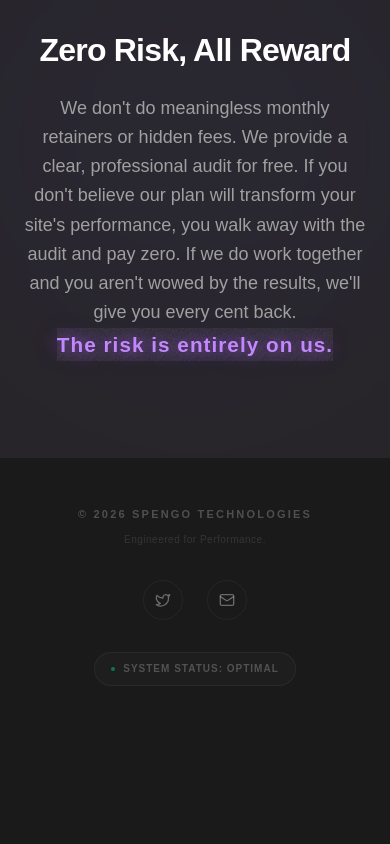
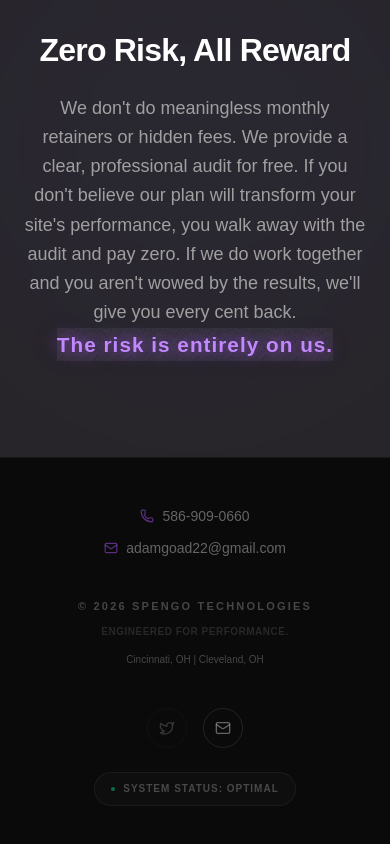
Before and after one commit to Agoad1/spengowebsite, a Next.js app: page / in a window 390 px wide. Shown: the part 7285-8129 px from the top of the page. Before the commit the page ends 8019 px from the top, so only its background shows below. Built offline with nearby package versions, Linux system fonts and the light colour scheme; no server answers.

Commit message:
location change

```diff
--- a/src/components/Footer.tsx
+++ b/src/components/Footer.tsx
@@ -1,38 +1,59 @@
 "use client";
 
-import { Twitter, Mail } from 'lucide-react';
+import { Twitter, Mail, Phone } from 'lucide-react';
 
 export default function Footer() {
   return (
-    <footer className="border-t border-white/5 py-12 bg-bg relative z-10">
-      <div className="max-w-7xl mx-auto px-6 flex flex-col sm:flex-row items-center justify-between gap-8">
-        <div className="flex flex-col items-center sm:items-start gap-2">
+    <footer className="border-t border-white/5 py-12 bg-[#0a0a0a] relative z-10 font-jakarta">
+      <div className="max-w-7xl mx-auto px-6 flex flex-col md:flex-row items-center justify-between gap-10">
+
+        {/* Left Side: Identity & Location */}
+        <div className="flex flex-col items-center md:items-start gap-2 text-center md:text-left order-2 md:order-1">
           <p className="text-muted/40 text-[11px] font-bold uppercase tracking-[0.2em]">&copy; 2026 Spengo Technologies</p>
-          <p className="text-muted/20 text-[10px] tracking-wider">Engineered for Performance.</p>
+          <p className="text-muted/20 text-[10px] tracking-wider uppercase font-semibold">Engineered for Performance.</p>
+          <p className="text-muted/40 text-[10px] font-medium mt-1">Cincinnati, OH | Cleveland, OH</p>
         </div>
 
-        <div className="flex items-center gap-6">
+        {/* Center: Contact Info */}
+        <div className="flex flex-col items-center gap-3 order-1 md:order-2">
           <a
-            href="https://twitter.com"
-            target="_blank"
-            rel="noopener noreferrer"
-            className="w-10 h-10 rounded-full border border-white/5 flex items-center justify-center text-muted/60 hover:text-primary hover:border-primary/30 hover:bg-primary/5 transition-all duration-300 hover:-translate-y-1"
-            aria-label="Twitter"
+            href="tel:586-909-0660"
+            className="flex items-center gap-2 text-muted/60 hover:text-white transition-colors text-sm font-medium"
           >
-            <Twitter className="w-4 h-4" />
+            <Phone size={14} className="text-primary/50" />
+            586-909-0660
           </a>
           <a
-            href="mailto:hello@spengo.com"
-            className="w-10 h-10 rounded-full border border-white/5 flex items-center justify-center text-muted/60 hover:text-primary hover:border-primary/30 hover:bg-primary/5 transition-all duration-300 hover:-translate-y-1"
-            aria-label="Email"
+            href="mailto:adamgoad22@gmail.com"
+            className="flex items-center gap-2 text-muted/60 hover:text-white transition-colors text-sm font-medium"
           >
-            <Mail className="w-4 h-4" />
+            <Mail size={14} className="text-primary/50" />
+            adamgoad22@gmail.com
           </a>
         </div>
 
-        <div className="flex items-center gap-2 px-4 py-2 rounded-full bg-white/[0.02] border border-white/5">
-          <span className="w-1 h-1 rounded-full bg-emerald-500 animate-pulse" />
-          <span className="text-muted/40 text-[10px] font-bold uppercase tracking-widest">System Status: Optimal</span>
+        {/* Right Side: Socials & Status */}
+        <div className="flex flex-col items-center md:items-end gap-6 order-3">
+          <div className="flex items-center gap-4">
+            <div className="flex items-center gap-2 opacity-30 cursor-not-allowed group relative" title="Coming Soon">
+              <div className="w-10 h-10 rounded-full border border-white/10 flex items-center justify-center text-muted">
+                <Twitter className="w-4 h-4" />
+              </div>
+              <span className="text-[10px] font-bold uppercase tracking-widest text-muted hidden group-hover:block absolute -top-8 left-1/2 -translate-x-1/2 whitespace-nowrap bg-white/5 px-2 py-1 rounded">Coming Soon</span>
+            </div>
+            <a
+              href="mailto:adamgoad22@gmail.com"
+              className="w-10 h-10 rounded-full border border-white/10 flex items-center justify-center text-muted/60 hover:text-primary hover:border-primary/30 hover:bg-primary/5 transition-all duration-300 hover:-translate-y-1"
+              aria-label="Email"
+            >
+              <Mail className="w-4 h-4" />
+            </a>
+          </div>
+
+          <div className="flex items-center gap-2 px-4 py-2 rounded-full bg-white/[0.02] border border-white/5">
+            <span className="w-1 h-1 rounded-full bg-emerald-500 animate-pulse" />
+            <span className="text-muted/40 text-[10px] font-bold uppercase tracking-widest">System Status: Optimal</span>
+          </div>
         </div>
       </div>
     </footer>
--- a/src/components/Hero.tsx
+++ b/src/components/Hero.tsx
@@ -1,10 +1,24 @@
 "use client";
 
+import { useState, useEffect } from 'react';
 import { motion } from 'framer-motion';
 import MagneticButton from './MagneticButton';
 import { trackClick } from '@/lib/analytics';
 
 export default function Hero() {
+  const [location, setLocation] = useState('across the country');
+
+  useEffect(() => {
+    fetch('https://ipapi.co/json/')
+      .then(res => res.json())
+      .then(data => {
+        if (data.city && data.region) {
+          setLocation(`${data.city}, ${data.region}`);
+        }
+      })
+      .catch(err => console.error('Location fetch error:', err));
+  }, []);
+
   return (
     <section id="home" className="relative min-h-screen flex items-center justify-center overflow-hidden">
       <div className="max-w-7xl mx-auto px-6 pt-32 pb-20 md:pt-40 md:pb-32 relative z-10">
@@ -67,6 +81,19 @@ export default function Hero() {
           </motion.div>
         </div>
       </div>
+
+      <motion.div
+        initial={{ opacity: 0 }}
+        animate={{ opacity: 1 }}
+        transition={{ duration: 1, delay: 1.5 }}
+        className="absolute right-6 top-1/2 -translate-y-1/2 hidden lg:block"
+      >
+        <div className="rotate-90 origin-right">
+          <span className="text-[11px] font-bold text-white/30 uppercase tracking-[0.3em] whitespace-nowrap">
+            📍 Serving {location}
+          </span>
+        </div>
+      </motion.div>
     </section>
   );
 }
```
